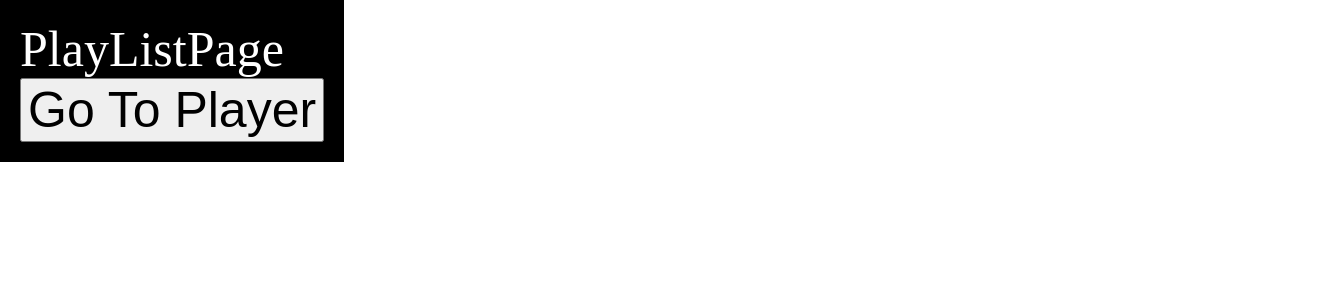
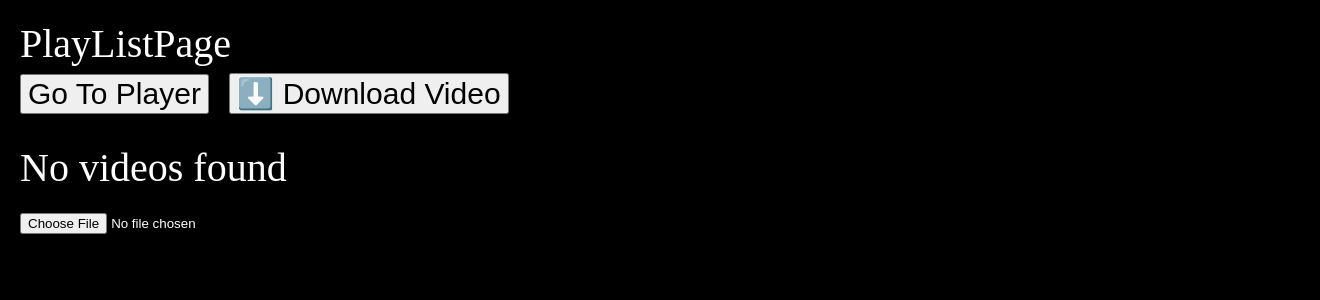
Before and after one commit to fatihmuhamadridho/react-tizen-hmr, a React app: page /#/playlist in a window 1280 px wide. Shown: the top 300 px of the page, 1320 px wide, since content can reach past the window. Built offline with nearby package versions, Linux system fonts and the light colour scheme.

Commit message:
feat: 🎸 add new privilege on config and playlistpage

```diff
--- a/src/components/pages/PlayListPage.tsx
+++ b/src/components/pages/PlayListPage.tsx
@@ -1,11 +1,118 @@
-import React from 'react';
+import React, { useEffect, useState } from 'react';
 import { useNavigate } from 'react-router';
 
 const PlayListPage = () => {
   const navigate = useNavigate();
+  const [videos, setVideos] = useState<string[]>([]);
+
+  useEffect(() => {
+    loadVideos();
+  }, []);
+
+  const loadVideos = () => {
+    waitForTizen()
+      .then(() => getLocalVideos())
+      .then(setVideos)
+      .catch((err) => console.error('Error reading videos:', err));
+  };
+  const waitForTizen = (): Promise<void> => {
+    return new Promise((resolve) => {
+      const check = () => {
+        if ((window as any).tizen?.filesystem) {
+          resolve();
+        } else {
+          setTimeout(check, 100); // cek tiap 100ms
+        }
+      };
+      check();
+    });
+  };
+
+  const getLocalVideos = (): Promise<string[]> => {
+    return new Promise((resolve, reject) => {
+      if (typeof (window as any).tizen === 'undefined' || typeof (window as any).tizen.filesystem?.resolve !== 'function') {
+        console.warn('❗ Tizen filesystem not available yet.');
+        return resolve([]); // Jangan lanjutkan kalau belum siap
+      }
+
+      const videoList: string[] = [];
+
+      try {
+        (window as any).tizen.filesystem.resolve(
+          'videos',
+          (dir: any) => {
+            console.log('📁 Path:', dir.toURI());
+            dir.listFiles(
+              (files: any[]) => {
+                files.forEach((file) => {
+                  if (file.isFile && /\.(mp4|avi|mkv)$/i.test(file.name)) {
+                    videoList.push(file.fullPath);
+                  }
+                });
+                resolve(videoList);
+              },
+              (err: any) => reject(err),
+            );
+          },
+          (e: any) => reject(e),
+          'r',
+        );
+      } catch (err) {
+        reject(err);
+      }
+    });
+  };
+
+  const downloadVideo = async () => {
+    const videoUrl = 'http://commondatastorage.googleapis.com/gtv-videos-bucket/sample/BigBuckBunny.mp4';
+
+    try {
+      const xhr = new XMLHttpRequest();
+      xhr.open('GET', videoUrl, true);
+      xhr.responseType = 'blob';
+
+      xhr.onload = () => {
+        if (xhr.status === 200) {
+          const blob = xhr.response;
+
+          (window as any).tizen.filesystem.resolve(
+            'videos',
+            (dir: any) => {
+              dir.createFile(
+                'downloaded-video.mp4',
+                true,
+                (file: any) => {
+                  file.openStream(
+                    'w',
+                    (stream: any) => {
+                      stream.writeBytes(blob);
+                      stream.close();
+                      alert('Download complete!');
+                      loadVideos(); // Refresh list
+                    },
+                    (err: any) => console.error('Write error', err),
+                  );
+                },
+                (err: any) => console.error('File create error', err),
+              );
+            },
+            (err: any) => console.error('Dir resolve error', err),
+            'rw',
+          );
+        } else {
+          console.error('Failed to download:', xhr.status);
+        }
+      };
+
+      xhr.onerror = () => console.error('Download failed');
+
+      xhr.send();
+    } catch (e) {
+      console.error('Exception in download:', e);
+    }
+  };
 
   return (
-    <div>
     <div
       style={{
         position: 'absolute',
@@ -13,16 +120,31 @@ const PlayListPage = () => {
         left: 0,
         zIndex: 9999,
         color: 'white',
-          fontSize: 50,
+        fontSize: 40,
         backgroundColor: 'rgba(0, 0, 0, 1)',
         padding: 20,
+        width: '100vw',
+        height: '100vh',
+        overflowY: 'auto',
       }}
     >
-        <div style={{ fontSize: 50 }}>PlayListPage</div>
-        <button style={{ fontSize: 50 }} onClick={() => navigate('/')}>
+      <div>PlayListPage</div>
+      <button onClick={() => navigate('/')} style={{ fontSize: 30 }}>
         Go To Player
       </button>
+      <button onClick={downloadVideo} style={{ fontSize: 30, marginLeft: 20 }}>
+        ⬇️ Download Video
+      </button>
+
+      <div style={{ marginTop: 30 }}>
+        {videos.length === 0 && <div>No videos found</div>}
+        {videos.map((path, i) => (
+          <div key={i} style={{ marginBottom: 10 }}>
+            {path}
           </div>
+        ))}
+      </div>
+      <input type="file" />
     </div>
   );
 };
```
Also changed, not shown: 2 other files (tests, documents, lock files or other folders). Lines whose indentation alone changed are shown as unchanged.
